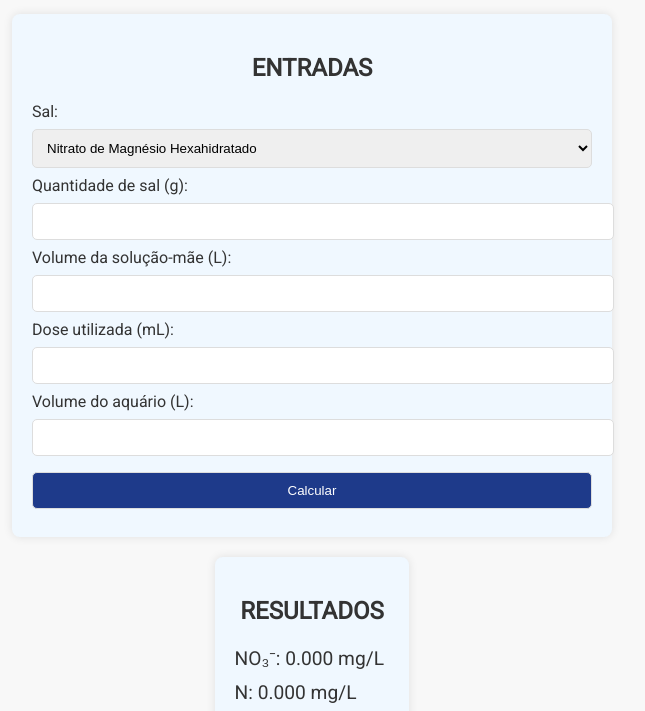
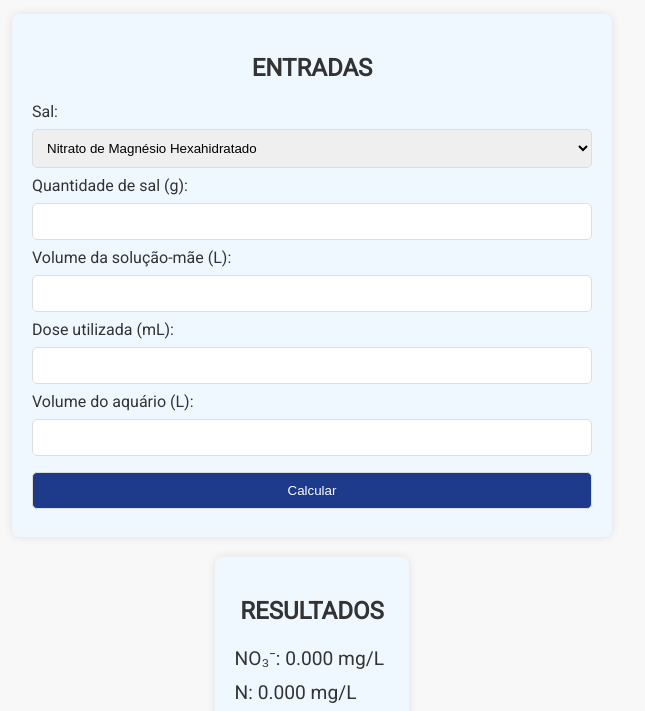
Before and after one commit to luizmourademoura/nutrientes_1, a plain HTML site: page index.html in a window 1280 px wide. Shown: the part 64-775 px from the top of the page, without its empty margins (328-973 px from the left). Drawn offline with Linux system fonts and the light colour scheme.

Commit message:
Update index.html

```diff
--- a/index.html
+++ b/index.html
@@ -65,6 +65,14 @@
         border-radius: 5px;
         border: 1px solid #ddd;
     }
+    input {
+  box-sizing: border-box;
+    }
+
+input:focus {
+  outline: none;
+  box-shadow: none;
+}
     button {
         background-color: #1e3a8a;
         color: white;
```
